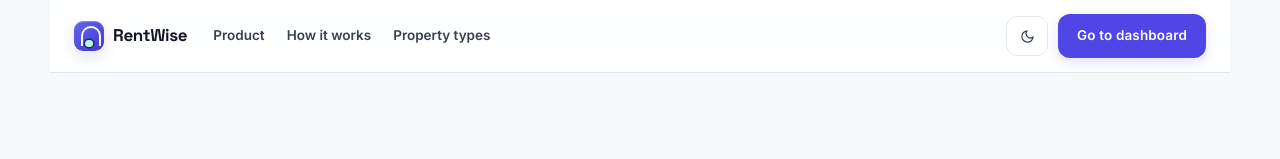
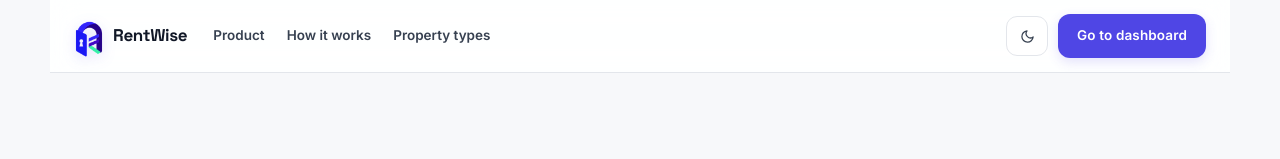
Before and after one commit to govind96/rentwise, a Next.js app: page / in a window 1280 px wide. Shown: the top 159 px of the page. Built offline with nearby package versions, Linux system fonts and the light colour scheme; no server answers.

Commit message:
Introduce new RentWise brand mark

```diff
--- a/app/components/BrandMark.tsx
+++ b/app/components/BrandMark.tsx
@@ -1,3 +1,3 @@
 export default function BrandMark({ className = '' }: { className?: string }) {
-  return <span className={`brand-mark ${className}`.trim()} aria-hidden="true" />;
+  return <span className={`brand-mark ${className}`.trim()} aria-hidden="true"><img src="/rentwise-mark.png" alt="" /></span>;
 }
--- a/app/globals.css
+++ b/app/globals.css
@@ -167,21 +167,12 @@ a.main-button, a.quiet-button { text-decoration: none; }
 /* ---------- brand mark ---------- */
 .brand-mark {
   --mark-size: 32px;
-  position: relative; display: inline-block; width: var(--mark-size); height: var(--mark-size);
-  flex: 0 0 var(--mark-size); border-radius: calc(var(--mark-size) * .3);
-  background: linear-gradient(140deg, #6366f1, #4338ca);
-  box-shadow: 0 5px 14px var(--lav-glow), inset 0 1px 0 rgba(255, 255, 255, .28);
-  overflow: hidden; isolation: isolate;
-}
-.brand-mark::before {
-  content: ""; position: absolute; z-index: 1; left: 22%; top: 18%; width: 56%; height: 58%;
-  border: max(2px, calc(var(--mark-size) * .07)) solid rgba(255, 255, 255, .96); border-bottom: 0;
-  border-radius: 99px 99px 0 0;
-}
-.brand-mark::after {
-  content: ""; position: absolute; z-index: 2; left: 50%; bottom: 12%; width: 26%; aspect-ratio: 1;
-  transform: translateX(-50%); border-radius: 50%;
-  background: #b9f7dc; box-shadow: 0 0 0 max(1.5px, calc(var(--mark-size) * .05)) rgba(10, 8, 30, .55);
+  position: relative; display: inline-grid; place-items: center; width: var(--mark-size); height: var(--mark-size);
+  flex: 0 0 var(--mark-size); overflow: visible;
+}
+.brand-mark img {
+  display: block; width: 128%; height: 128%; max-width: none; object-fit: contain;
+  filter: drop-shadow(0 4px 7px var(--lav-glow));
 }
 
 /* ---------- shell ---------- */
--- a/app/layout.tsx
+++ b/app/layout.tsx
@@ -5,6 +5,7 @@ export const metadata: Metadata = {
   metadataBase: new URL(process.env.SITE_URL ?? 'http://localhost:3000'),
   title: 'RentWise — Property management for PGs and hostels',
   description: 'Manage rooms, residents, rent, maintenance and documents for Indian PGs and hostels from one owner workspace.',
+  icons: { icon: '/rentwise-mark.png', apple: '/rentwise-mark.png' },
   openGraph: {
     title: 'RentWise',
     description: 'Your property, tenants and rent — clearly under control.',
```
Also changed, not shown: public/og.png, public/rentwise-mark.png (added).
